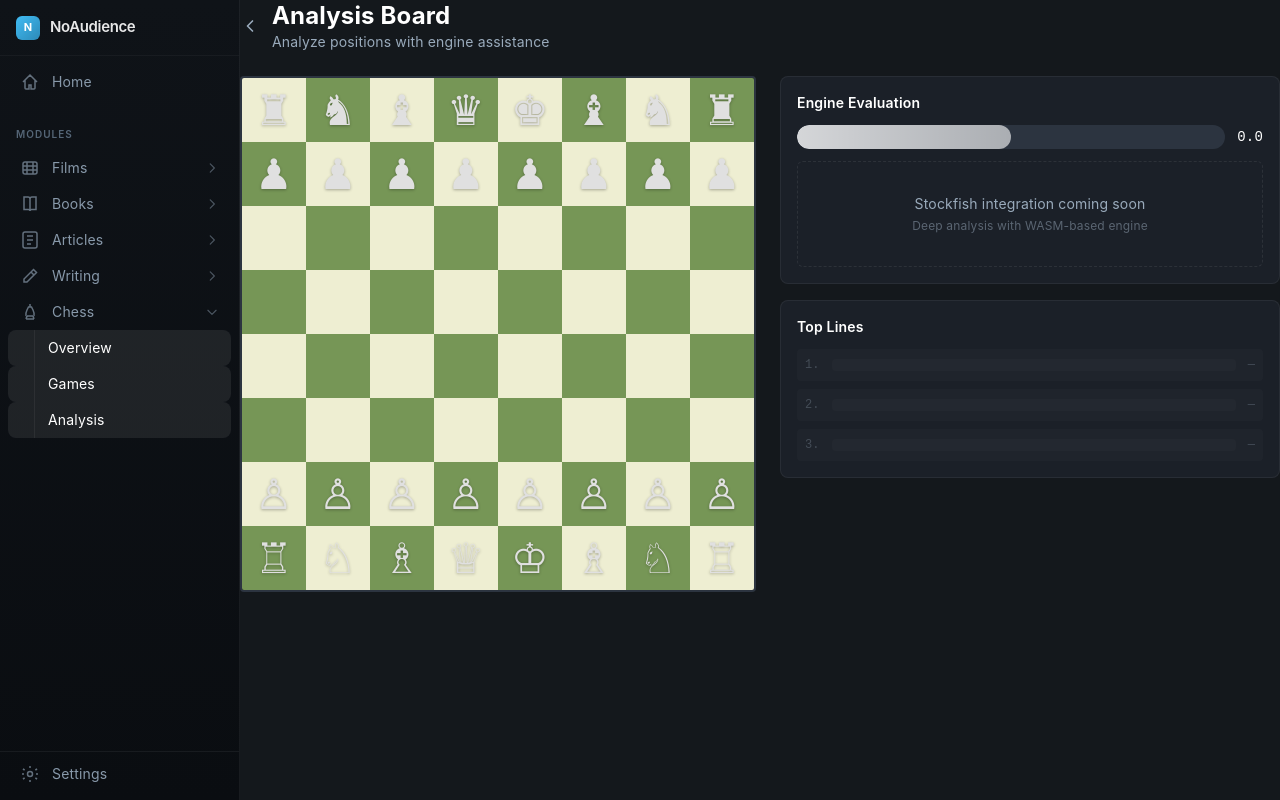
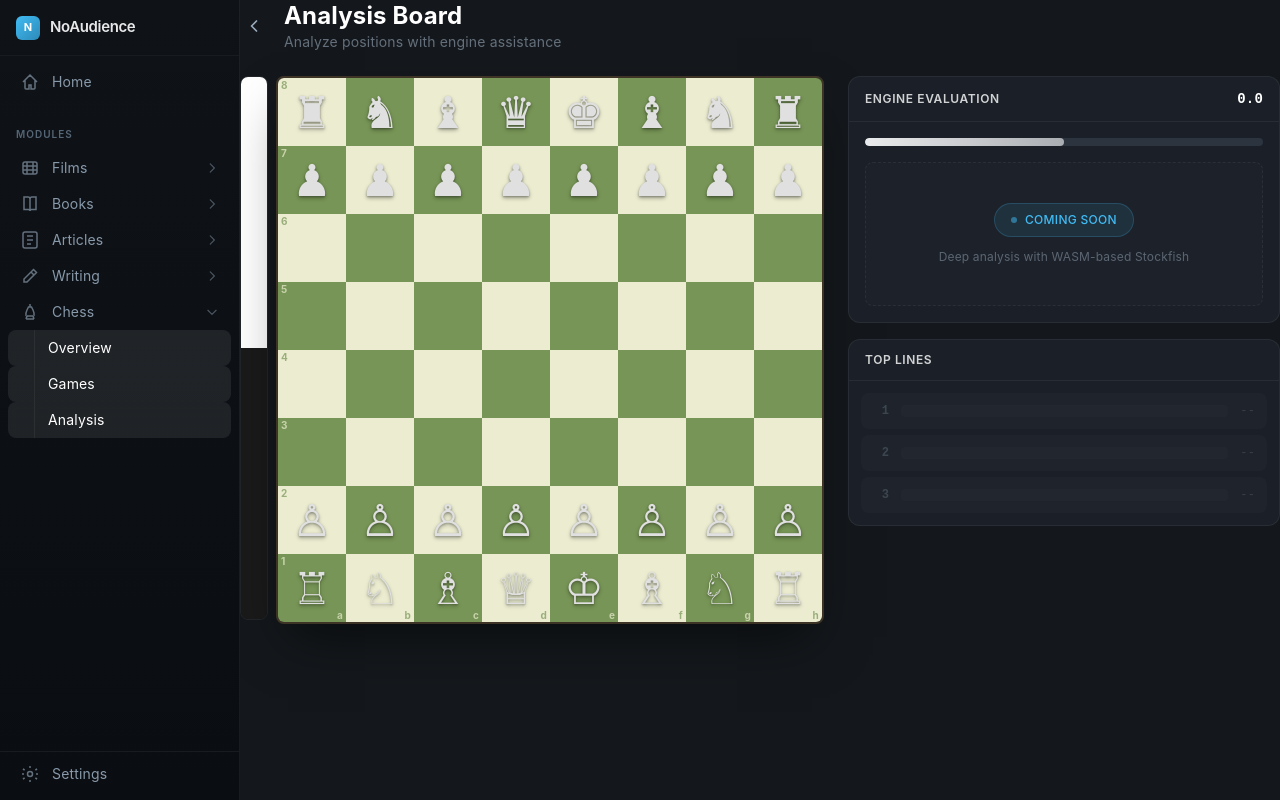
Before and after one commit to v-khanna/NoAudienceApps, a SvelteKit app in the folder apps/noaudience/: page /chess/analysis in a window 1280 px wide. Built offline with nearby package versions, Linux system fonts and the light colour scheme; a web font is replaced by a local one.

Commit message:
Polish Chess module UI: premium board, refined game viewer, elegant library

```diff
--- a/apps/noaudience/src/routes/chess/analysis/+page.svelte
+++ b/apps/noaudience/src/routes/chess/analysis/+page.svelte
@@ -5,28 +5,38 @@
   const board = createStartingPosition();
 
   function getSquareColor(row: number, col: number): string {
-    return (row + col) % 2 === 0 ? '#769656' : '#EEEED2';
+    return (row + col) % 2 === 0 ? '#779556' : '#EBECD0';
   }
 </script>
 
-<div class="space-y-6">
+<div class="space-y-6 max-w-6xl mx-auto">
   <!-- Header -->
-  <div class="flex items-center gap-3">
-    <a href="/chess" class="text-[#99AABB] hover:text-white transition-colors">
+  <div class="flex items-center gap-4">
+    <a href="/chess" class="text-[#99AABB] hover:text-white transition-colors p-1 rounded-lg hover:bg-white/[0.05]">
       <svg xmlns="http://www.w3.org/2000/svg" width="20" height="20" viewBox="0 0 24 24" fill="none" stroke="currentColor" stroke-width="2" stroke-linecap="round" stroke-linejoin="round">
         <polyline points="15 18 9 12 15 6"></polyline>
       </svg>
     </a>
     <div>
       <h1 class="text-2xl font-bold text-white">Analysis Board</h1>
-      <p class="text-[#99AABB] text-sm">Analyze positions with engine assistance</p>
+      <p class="text-[#99AABB]/60 text-sm">Analyze positions with engine assistance</p>
     </div>
   </div>
 
-  <div class="flex gap-6 flex-col lg:flex-row">
+  <div class="flex gap-6 flex-col lg:flex-row items-start">
+    <!-- Eval bar + Board -->
+    <div class="flex gap-2 flex-shrink-0">
+      <!-- Eval Bar -->
+      <div class="hidden sm:flex flex-col w-7 rounded-lg overflow-hidden border border-white/[0.06]" style="height: calc(8 * 4.25rem);">
+        <div class="flex-1 bg-white transition-all duration-500" style="flex: 1;"></div>
+        <div class="flex-1 bg-[#1a1a1a] transition-all duration-500" style="flex: 1;"></div>
+        <div class="absolute inset-x-0 flex items-center justify-center" style="top: calc(50% - 10px);">
+        </div>
+      </div>
+
       <!-- Board -->
-    <div class="flex-shrink-0">
-      <div class="inline-block border-2 border-[#2C3440] rounded-[4px] overflow-hidden">
+      <div class="rounded-lg shadow-2xl" style="box-shadow: 0 25px 50px -12px rgba(0, 0, 0, 0.5), inset 0 1px 2px rgba(255,255,255,0.05);">
+        <div class="rounded-lg overflow-hidden border-2 border-[#3D3426]" style="box-shadow: inset 0 2px 8px rgba(0,0,0,0.15);">
           {#each Array(8) as _, displayRow}
             <div class="flex">
               {#each Array(8) as _, displayCol}
@@ -35,11 +45,31 @@
                 {@const piece = board[boardRow][boardCol]}
                 {@const bgColor = getSquareColor(boardRow, boardCol)}
                 <div
-                class="w-12 h-12 sm:w-14 sm:h-14 md:w-16 md:h-16 flex items-center justify-center select-none"
+                  class="w-12 h-12 sm:w-14 sm:h-14 md:w-[4.25rem] md:h-[4.25rem] flex items-center justify-center select-none relative"
                   style="background-color: {bgColor};"
                 >
+                  <!-- Coordinate labels -->
+                  {#if displayCol === 0}
+                    <span
+                      class="absolute top-[2px] left-[3px] text-[10px] font-bold leading-none opacity-70 pointer-events-none"
+                      style="color: {(boardRow + boardCol) % 2 === 0 ? '#EBECD0' : '#779556'};"
+                    >
+                      {String(boardRow + 1)}
+                    </span>
+                  {/if}
+                  {#if displayRow === 7}
+                    <span
+                      class="absolute bottom-[2px] right-[3px] text-[10px] font-bold leading-none opacity-70 pointer-events-none"
+                      style="color: {(boardRow + boardCol) % 2 === 0 ? '#EBECD0' : '#779556'};"
+                    >
+                      {'abcdefgh'[boardCol]}
+                    </span>
+                  {/if}
                   {#if piece}
-                  <span class="text-3xl sm:text-4xl md:text-[42px] leading-none" style="text-shadow: 0 1px 3px rgba(0,0,0,0.3);">
+                    <span
+                      class="text-3xl sm:text-4xl md:text-[2.75rem] leading-none drop-shadow-sm"
+                      style="text-shadow: 0 2px 4px rgba(0,0,0,0.25), 0 1px 2px rgba(0,0,0,0.15); filter: drop-shadow(0 1px 1px rgba(0,0,0,0.2));"
+                    >
                       {pieceToUnicode(piece)}
                     </span>
                   {/if}
@@ -49,35 +79,45 @@
           {/each}
         </div>
       </div>
+    </div>
 
     <!-- Analysis Panel -->
     <div class="flex-1 min-w-0 space-y-4">
-      <!-- Eval Bar Placeholder -->
-      <div class="bg-[#1B2028] border border-white/[0.06] rounded-[8px] p-4">
-        <h3 class="text-white font-semibold text-sm mb-3">Engine Evaluation</h3>
-        <div class="flex items-center gap-3 mb-3">
-          <div class="flex-1 h-6 bg-[#2C3440] rounded-full overflow-hidden">
-            <div class="h-full w-1/2 bg-gradient-to-r from-white/80 to-white/60 rounded-full"></div>
+      <!-- Engine Evaluation -->
+      <div class="bg-[#1B2028] border border-white/[0.06] rounded-xl overflow-hidden">
+        <div class="px-4 py-3 border-b border-white/[0.06] flex items-center justify-between">
+          <h3 class="text-white/80 font-semibold text-xs uppercase tracking-wider">Engine Evaluation</h3>
+          <span class="text-white font-mono text-sm font-semibold tabular-nums">0.0</span>
         </div>
-          <span class="text-white font-mono text-sm">0.0</span>
+        <div class="p-4">
+          <div class="flex items-center gap-3 mb-4">
+            <div class="flex-1 h-2 bg-[#2C3440] rounded-full overflow-hidden">
+              <div class="h-full w-1/2 bg-gradient-to-r from-white/90 to-white/60 rounded-full transition-all duration-300"></div>
             </div>
-        <div class="flex items-center justify-center py-8 border border-dashed border-white/[0.08] rounded-[6px]">
+          </div>
+          <div class="flex items-center justify-center py-10 rounded-lg border border-dashed border-white/[0.06] bg-white/[0.01]">
             <div class="text-center">
-            <p class="text-[#99AABB] text-sm mb-1">Stockfish integration coming soon</p>
-            <p class="text-[#99AABB]/50 text-xs">Deep analysis with WASM-based engine</p>
+              <div class="inline-flex items-center gap-2 px-4 py-2 rounded-full bg-[#40BCF4]/10 border border-[#40BCF4]/20 mb-3">
+                <div class="w-1.5 h-1.5 rounded-full bg-[#40BCF4] animate-pulse"></div>
+                <span class="text-[#40BCF4] text-xs font-medium tracking-wide uppercase">Coming Soon</span>
+              </div>
+              <p class="text-[#99AABB]/50 text-xs">Deep analysis with WASM-based Stockfish</p>
+            </div>
           </div>
         </div>
       </div>
 
-      <!-- Lines Placeholder -->
-      <div class="bg-[#1B2028] border border-white/[0.06] rounded-[8px] p-4">
-        <h3 class="text-white font-semibold text-sm mb-3">Top Lines</h3>
-        <div class="space-y-2">
+      <!-- Top Lines -->
+      <div class="bg-[#1B2028] border border-white/[0.06] rounded-xl overflow-hidden">
+        <div class="px-4 py-3 border-b border-white/[0.06]">
+          <h3 class="text-white/80 font-semibold text-xs uppercase tracking-wider">Top Lines</h3>
+        </div>
+        <div class="p-3 space-y-1.5">
           {#each [1, 2, 3] as line}
-            <div class="flex items-center gap-3 p-2 bg-white/[0.02] rounded-[4px]">
-              <span class="text-[#99AABB]/30 font-mono text-xs">{line}.</span>
-              <div class="flex-1 h-3 bg-white/[0.04] rounded animate-pulse"></div>
-              <span class="text-[#99AABB]/30 font-mono text-xs">—</span>
+            <div class="flex items-center gap-3 px-3 py-2.5 bg-white/[0.02] rounded-lg">
+              <span class="text-[#99AABB]/25 font-mono text-xs font-bold w-4 text-right">{line}</span>
+              <div class="flex-1 h-3 bg-white/[0.03] rounded animate-pulse"></div>
+              <span class="text-[#99AABB]/20 font-mono text-xs">--</span>
             </div>
           {/each}
         </div>
```
Lines whose indentation alone changed are shown as unchanged.
